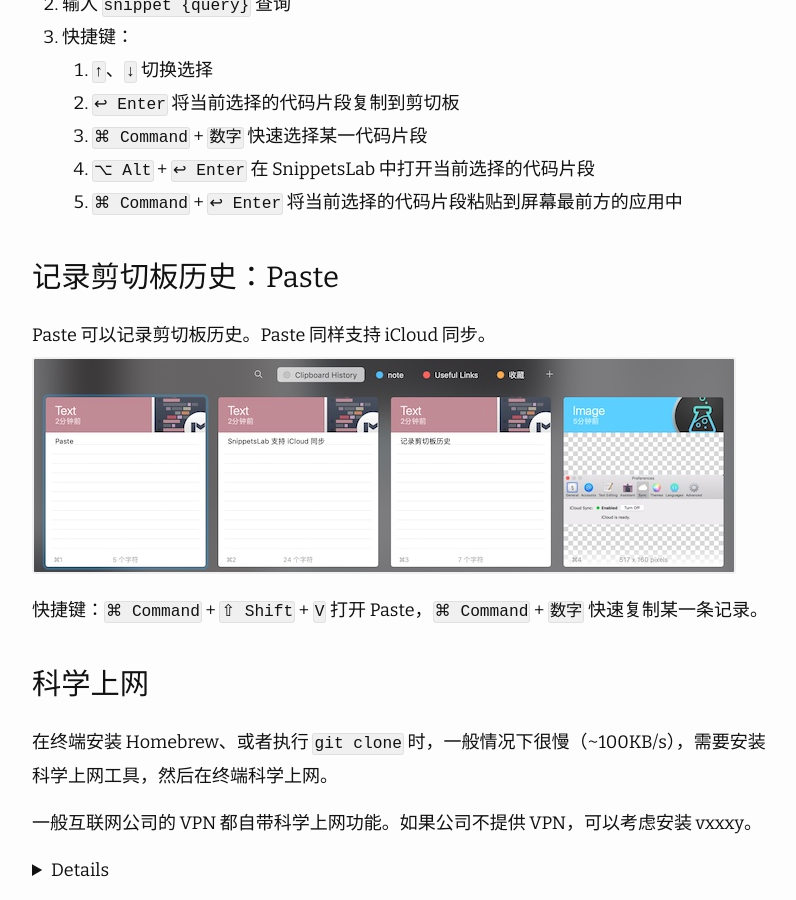
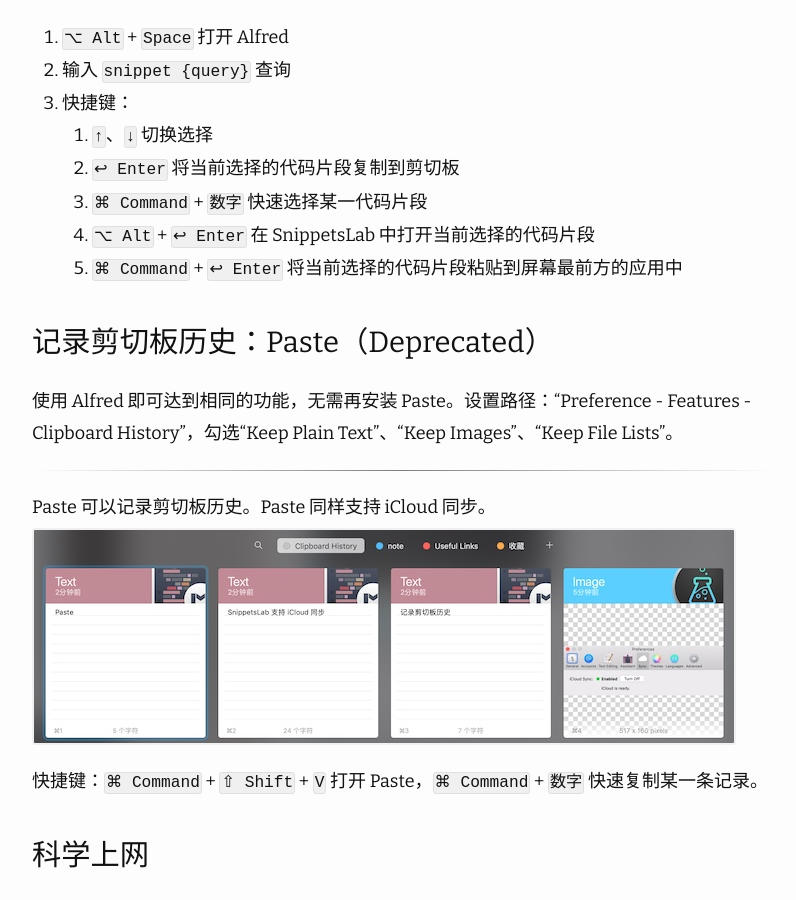
Before and after one commit to imageslr/blog, a Jekyll site: the page built from _posts/2020-03-19-mac-initialization.md, in a window 1280 px wide and 900 px high, scrolled down 13810 px. Shown: the whole window, without its empty margins (238-1034 px from the left). Built offline with Jekyll 4.4.1, drawn with Linux system fonts in a browser that asks for light colours; nearby versions of some CDN libraries; comment, search, counter and statistics services are not loaded; some of the changed text lies outside the part shown.

Commit message:
update post

```diff
--- a/_posts/2020-03-19-mac-initialization.md
+++ b/_posts/2020-03-19-mac-initialization.md
@@ -295,7 +295,12 @@
     5. `⌘ Command` + `↩︎ Enter` 将当前选择的代码片段粘贴到屏幕最前方的应用中
 
 
-### 记录剪切板历史：Paste
+### 记录剪切板历史：Paste（Deprecated）
+
+使用 Alfred 即可达到相同的功能，无需再安装 Paste。设置路径：“Preference - Features - Clipboard History”，勾选“Keep Plain Text”、“Keep Images”、“Keep File Lists”。
+
+---
+
 Paste 可以记录剪切板历史。Paste 同样支持 iCloud 同步。
 ![-w1192](/media/15846159741374.jpg)
 
```
Also changed, not shown: other parts of _posts/2020-03-19-mac-initialization.md (+9 -1 lines).
